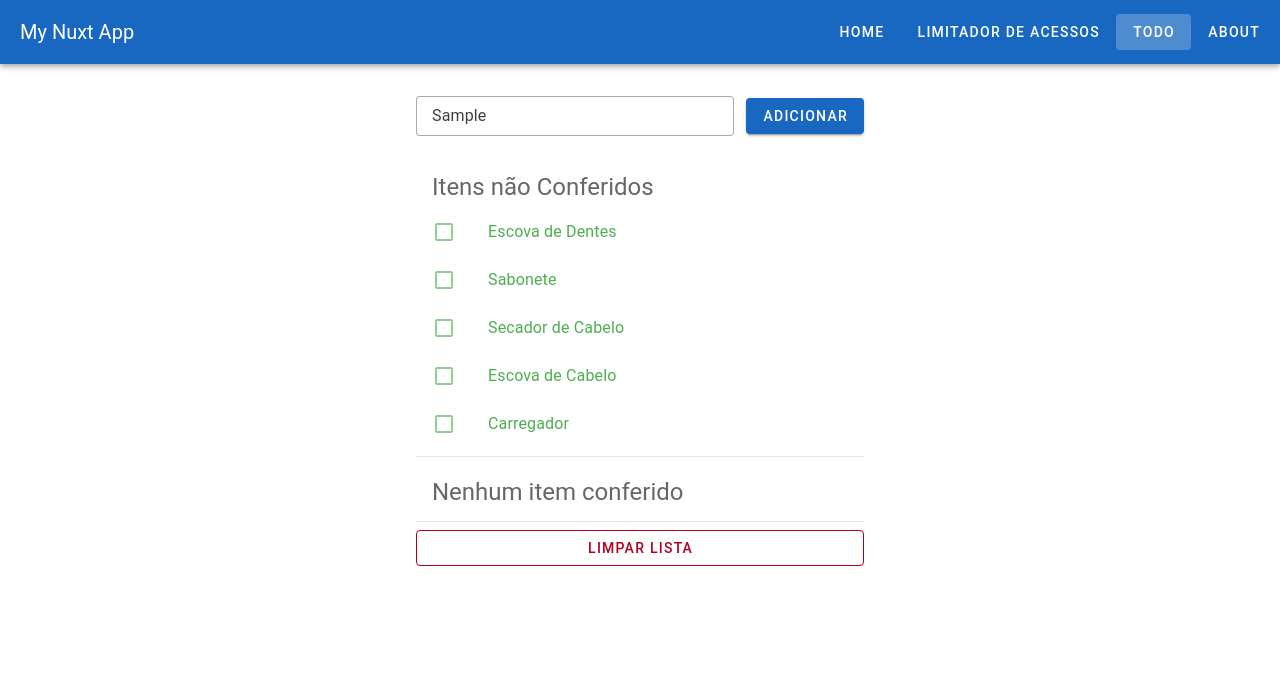
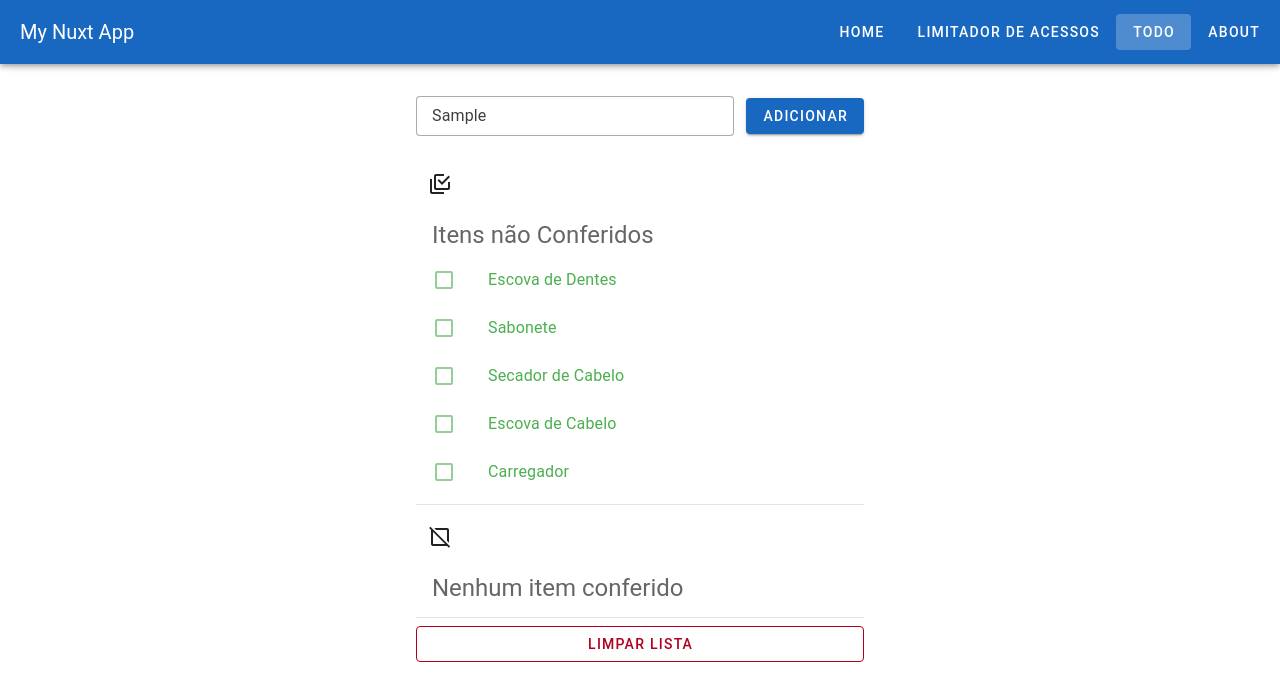
Before and after one commit to betogroo/nuxt-base, a Nuxt app: page /todo in a window 1280 px wide. Both pictures are taken after typing "Sample" into the empty fields and a click on the button "ADICIONAR PADRÃO". Shown: the top 700 px of the page. Built offline with nearby package versions, Linux system fonts and the light colour scheme.

Commit message:
feat: select all and none

```diff
--- a/app/composables/useTodo.ts
+++ b/app/composables/useTodo.ts
@@ -62,6 +62,19 @@ const useTodo = () => {
     list.value.unshift(newData)
   }
 
+  const selectAll = () => {
+    list.value = list.value.map((item) => ({
+      ...item,
+      checked: true,
+    }))
+  }
+  const selectNone = () => {
+    list.value = list.value.map((item) => ({
+      ...item,
+      checked: false,
+    }))
+  }
+
   const checkedList = computed(() =>
     list.value.filter((item) => item.checked === true),
   )
@@ -77,6 +90,8 @@ const useTodo = () => {
     uncheckedList,
     addDefaultList,
     clearList,
+    selectAll,
+    selectNone,
   }
 }
 
--- a/app/pages/todo.vue
+++ b/app/pages/todo.vue
@@ -7,6 +7,8 @@
     addItem,
     addDefaultList,
     clearList,
+    selectAll,
+    selectNone,
   } = useTodo()
   const formData = ref<string>('')
   const handleSubmit = () => {
@@ -30,13 +32,22 @@
         >Adicionar</v-btn
       >
     </v-form>
-
     <div v-if="list.length">
+      <v-btn
+        icon="mdi-checkbox-multiple-marked-outline"
+        variant="text"
+        @click="selectAll"
+      />
       <TodoList
         :list="uncheckedList"
         name="Itens não Conferidos"
         not-found-message="Nenhum item a conferir"
         @item-click="toggleCheck"
+      />
+      <v-btn
+        icon="mdi-checkbox-blank-off-outline"
+        variant="text"
+        @click="selectNone"
       />
       <TodoList
         :list="checkedList"
```
